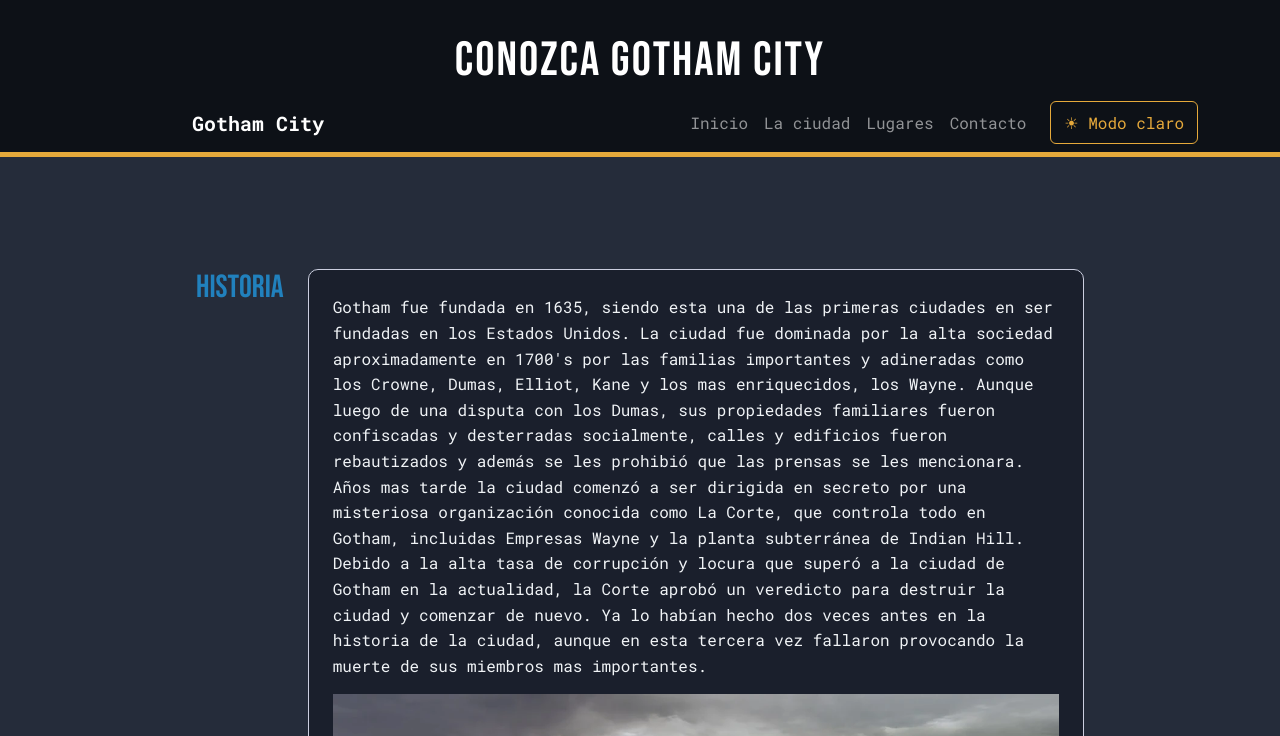
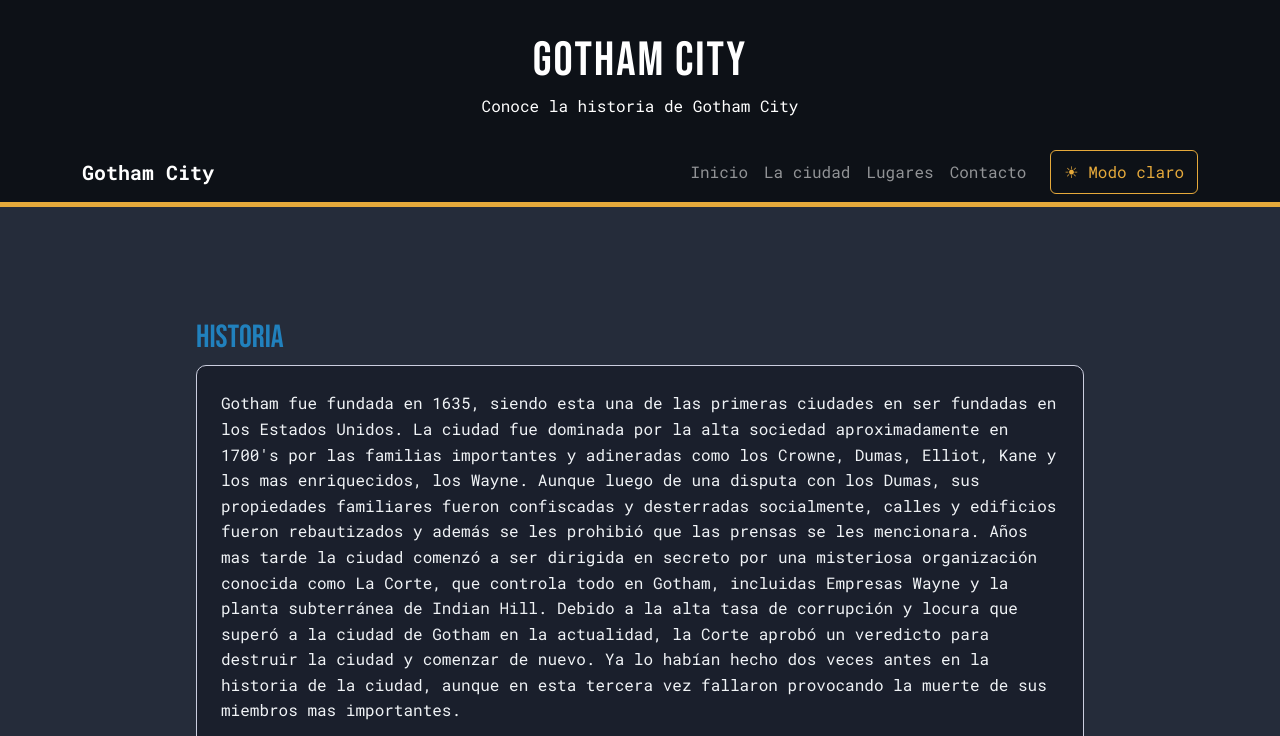
Before and after one commit to VBriangit/Trabajo-pr-ctico-n-mero-1-Lenguajes-Inform-ticos, a plain HTML site: page ciudad.html in a window 1280 px wide. Shown: the top 736 px of the page. Drawn offline with nearby package versions, Linux system fonts and the light colour scheme.

Commit message:
fix: arreglo de posicion de los titulos al costado de las grillas en la pagina cuidad y simplificacion de unos contenidos de css

```diff
--- a/ciudad.html
+++ b/ciudad.html
@@ -18,7 +18,8 @@
 
 <body>
     <header>
-        <h1>Conozca Gotham City</h1>
+        <h1>Gotham City</h1>
+        <p>Conoce la historia de Gotham City</p>
         <nav class="navbar navbar-expand-lg navbar-dark navbar-gotham">
             <div class="container">
                 <a class="navbar-brand" href="index.html">Gotham City</a>
--- a/css/estilos.css
+++ b/css/estilos.css
@@ -31,6 +31,8 @@ h3 {
 
 /* Font para el texto principal, tamaño base y line-height */
 body {
+  margin: 0;
+  min-height: 100vh;
   font-size: 1rem;
   /* Equivalente a 16px */
   line-height: 1.6;
@@ -39,15 +41,6 @@ body {
   color: var(--color-texto);
   font-family: "Roboto Mono", monospace;
   position: relative;
-}
-
-body {
-  font-size: 1rem;
-  line-height: 1.6;
-  color: var(--color-texto);
-  font-family: "Roboto Mono", monospace;
-  margin: 0;
-  min-height: 100vh;
 }
 
 /* Estilos diferenciados para los headings (tamaño y color) */
@@ -91,6 +84,9 @@ a:visited {
 
 
 header {
+  position: sticky;
+  top: 0;
+  z-index: 10;
   background-color: var(--color-primario);
   color: white;
   text-align: center;
@@ -114,23 +110,6 @@ header p {
 
 /*Navbar*/
 
-nav {
-  display: flex;
-  justify-content: center;
-  align-items: center;
-  gap: 0.5rem;
-  padding-top: 1rem;
-}
-
-nav a {
-  font-family: "Roboto Mono", monospace;
-  color: white;
-  text-decoration: none;
-  padding: 0.8rem 1.2rem;
-  border-radius: 6px 6px 0 0;
-  font-weight: bold;
-  transition: background-color 0.3s, color 0.3s;
-}
 
 nav a:hover {
   background-color: var(--color-acento);
@@ -172,13 +151,6 @@ main>h2 {
 }
 
 main>p {
-  margin-bottom: 2rem;
-}
-
-/*Secciones*/
-
-section {
-  padding: 2rem;
   margin-bottom: 2rem;
 }
 
@@ -277,32 +249,13 @@ form button:hover {
 
 /* Flexbox */
 
-/* Mantiene el encabezado visible y permite que el contenido continúe debajo. */
-header {
-  position: sticky;
-  top: 0;
-  z-index: 10;
-}
-
-/* La navegación se adapta cuando el ancho disponible es reducido. */
-nav {
-  flex-wrap: wrap;
-}
-
-nav a {
-  flex: 1 1 120px;
-}
-
 /* Los artículos funcionan como cards responsivas dentro de cada sección. */
 section {
-  display: flex;
-  flex-wrap: wrap;
-  gap: 1.5rem;
+  padding: 2rem;
+  margin-bottom: 2rem;
 }
 
 section article {
-  flex: 1 1 280px;
-  min-width: 0;
     padding: 1.5rem;
     background-color: var(--color-secundario);
     border: 1px solid var(--color-titulos);
@@ -319,11 +272,6 @@ main img {
 }
 
 /* Posicionamiento */
-
-/* Permite agregar etiquetas o íconos superpuestos dentro de las cards. */
-section article {
-  position: relative;
-}
 
 /* Ajuste responsive para pantallas chiquitas. */
 @media (max-width: 600px) {
@@ -450,7 +398,7 @@ body.modo-claro .newsletter {
 
 body.modo-claro .tarjeta-gotham h3,
 body.modo-claro .tarjeta-contacto h4,
-body.modo-claro .canales-ayuda > h3,
+body.modo-claro .canales-ayuda>h3,
 body.modo-claro .formulario-encabezado h3,
 body.modo-claro .newsletter h3 {
   color: var(--color-acento);
```
Also changed, not shown: index.html (+1 -2 lines), lugares.html (+1 -1 lines). Lines whose indentation alone changed are shown as unchanged.
